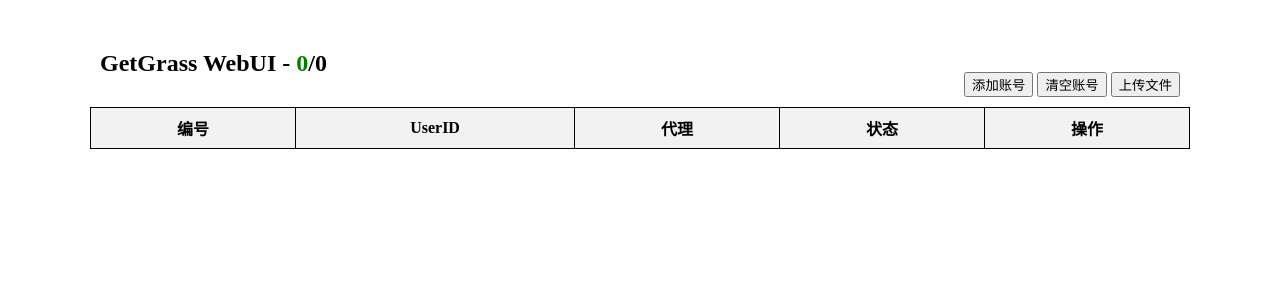
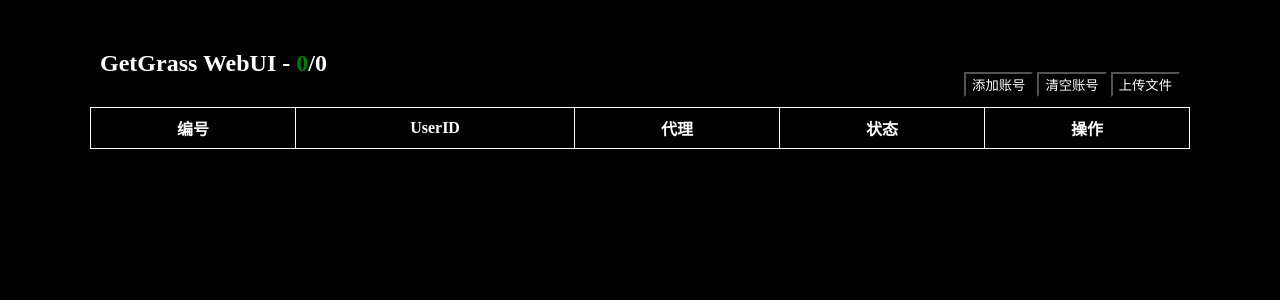
Before and after one commit to Confusion-ymc/GetGrassWebUI, a FastAPI app: page / in a window 1280 px wide. Shown: the top 300 px of the page. Run offline with FastAPI, Linux system fonts and the light colour scheme; data that the repository does not hold is empty.

Commit message:
页面修改为黑白风格

```diff
--- a/main.py
+++ b/main.py
@@ -86,7 +86,7 @@ def find_one(client_id: str):
         'data': {
             'status': None,
             "proxy_url": None,
-            "logs": None
+            "logs": []
         },
         'message': "failed"
     }
--- a/static/index.css
+++ b/static/index.css
@@ -2,20 +2,26 @@ body {
     max-width: 1100px;
     margin: 0 auto;
     padding: 20px;
+    background: black;
 }
 .title {
     display: flex;
     justify-content: space-between;
     align-items: flex-end;
     padding: 10px;
+    color: white;
 }
 
 button{
-    max-height:35px
+    max-height:35px;
+    color: white;
+    background-color: black;
 }
 
 table {
     width: 100%;
+    color: white;
+    background: black;
     border-collapse: collapse;
 }
 
@@ -26,7 +32,7 @@ table, th, td {
 th, td {
     text-align: center;
     padding: 8px;
-    border: 1px solid black;
+    border: 1px solid white;
 }
 
 td.proxy{
@@ -35,7 +41,7 @@ td.proxy{
 
 th {
     text-align: center;
-    background-color: #f2f2f2;
+    background-color: black;
 }
 
 .status-0 {
--- a/static/index.js
+++ b/static/index.js
@@ -64,7 +64,7 @@ function deleteUser(userId) {
     .then(response => response.json())
     .then(data => {
         if (data.message === 'success') {
-            alert('User deleted successfully.');
+            alert('删除成功');
             // If deletion is successful, reload all data
             fetchData();
         }
@@ -80,7 +80,7 @@ function deleteAllUser() {
     .then(response => response.json())
     .then(data => {
         if (data.message === 'success') {
-            alert('User deleted successfully.');
+            alert('删除成功');
             // If deletion is successful, reload all data
             fetchData();
         }
@@ -106,10 +106,10 @@ function uploadFile() {
         })
         .then(response => {
             if (response.ok) {
-                alert('File uploaded successfully.');
+                alert('文件上传成功');
                 fetchData()
             } else {
-                alert('File upload failed.');
+                alert('文件上传失败！');
             }
             hideLoading();
         })
```
